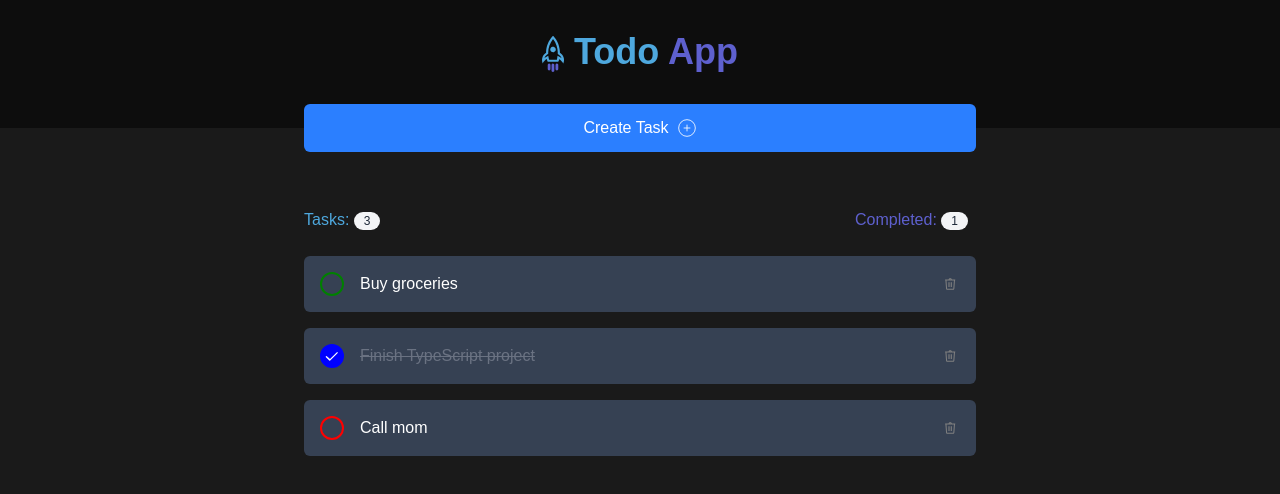
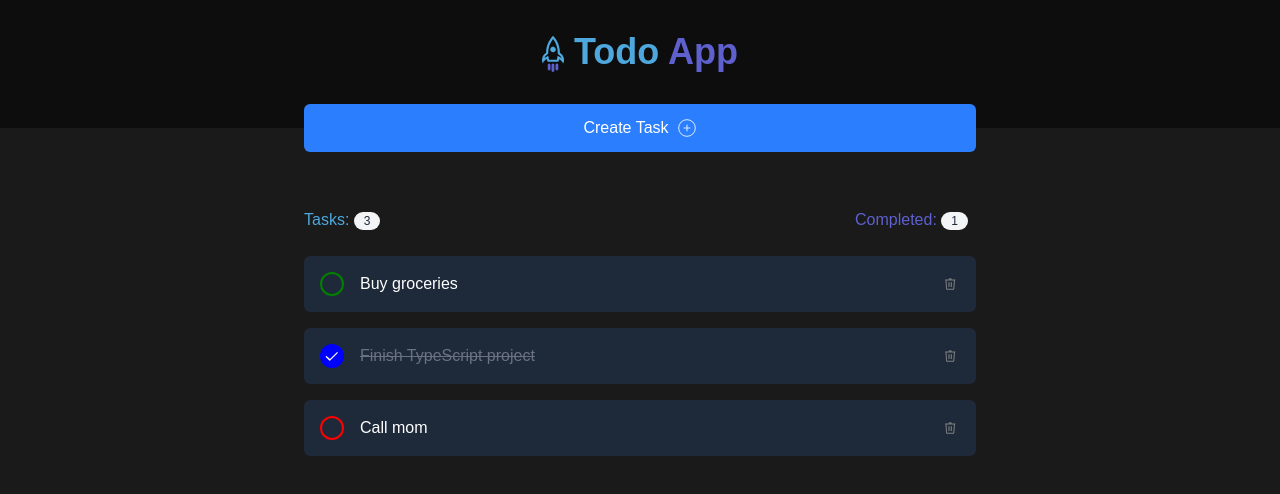
Before and after one commit to SUBstylee/todo-frontend, a Next.js app: page / in a window 1280 px wide. Shown: the top 494 px of the page. Built offline with nearby package versions, Linux system fonts and the light colour scheme.

Commit message:
darken bg

```diff
--- a/src/components/TaskItem.tsx
+++ b/src/components/TaskItem.tsx
@@ -6,7 +6,7 @@ const TaskItem = ({ task }: TaskItemProps) => {
 	return (
 		<div
 			key={task.id}
-			className={`flex items-center justify-between p-4 rounded-md bg-gray-700 ${
+			className={`flex items-center justify-between p-4 rounded-md bg-gray-800 ${
 				task.completedStatus ? 'text-gray-500' : 'text-white'
 			}`}>
 			<div className='flex items-center gap-4 flex-1'>
```
